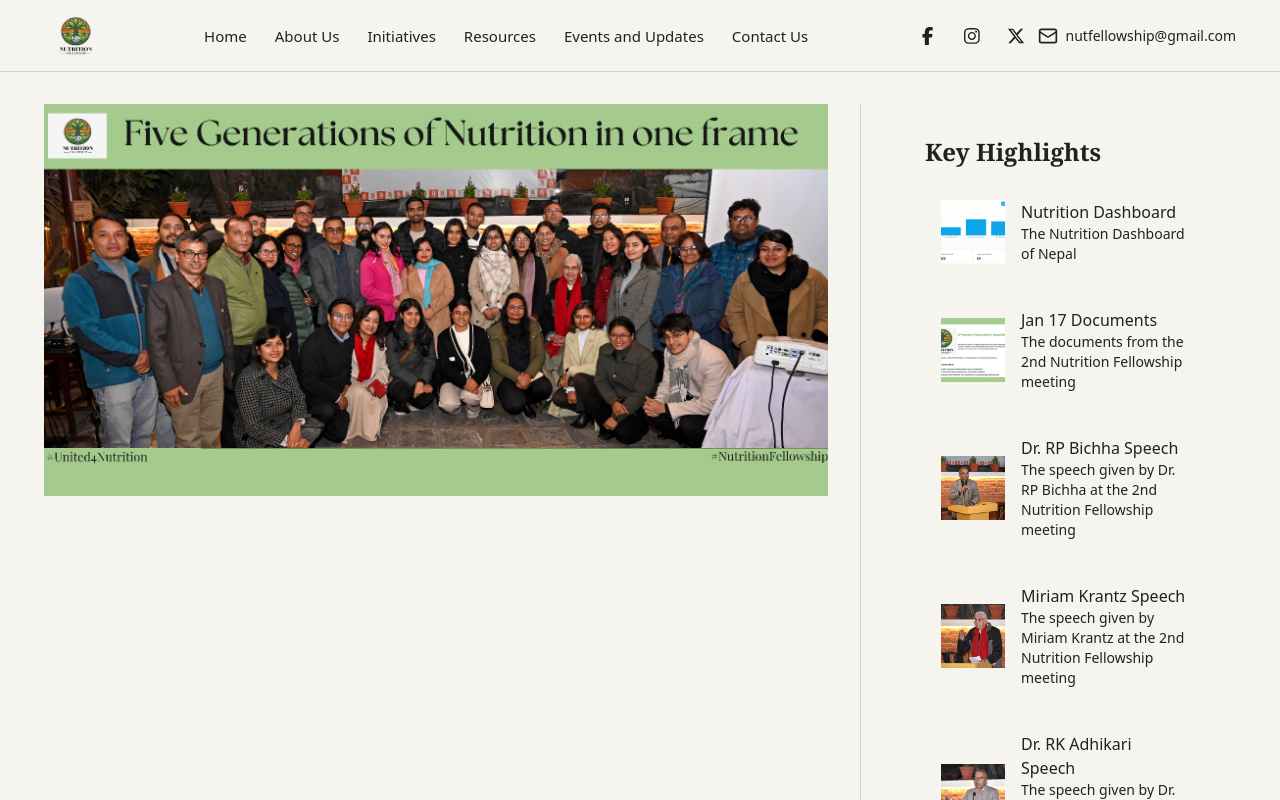
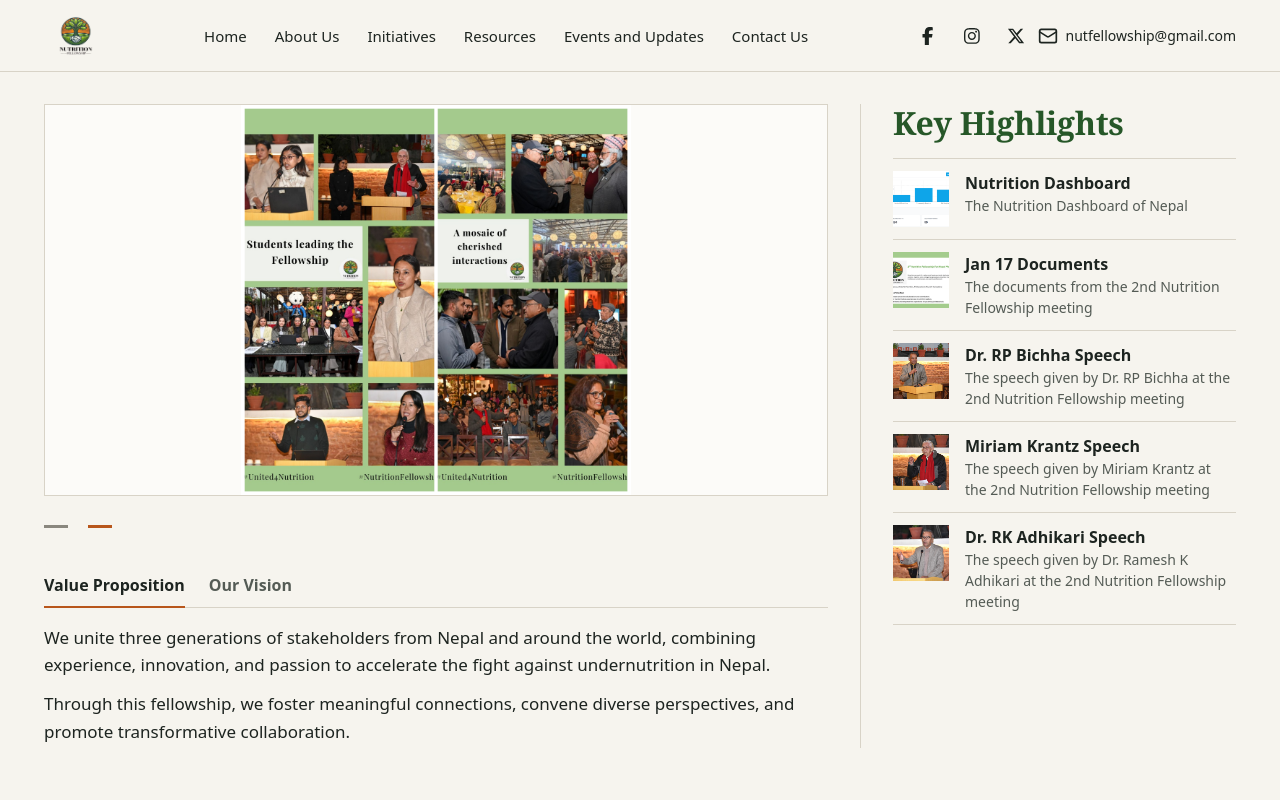
Before and after one commit to vital4nepal/nutrition-fellowship, a React (Create React App) app: page / in a window 1280 px wide. Shown: the top 800 px of the page. Built offline with nearby package versions, Linux system fonts and the light colour scheme.

Commit message:
[style] hero slider, about tabs and key highlights list

```diff
--- a/src/components/CoverpageLeft.js
+++ b/src/components/CoverpageLeft.js
@@ -1,145 +1,148 @@
 import React, { useState, useEffect } from 'react';
 
-const CombinedCoverAbout = () => {
-  const [currentSlide, setCurrentSlide] = useState(0);
-  const [activeTab, setActiveTab] = useState('value');
+const SLIDE_INTERVAL_MS = 5000;
 
-  const images = [
-    "/ImageSlider/5generations.jpeg",
-    "/ImageSlider/Cover-collage.png",
+const slides = [
+  { src: '/ImageSlider/5generations.jpeg', width: 1600, height: 800, fit: 'object-cover' },
+  { src: '/ImageSlider/Cover-collage.png', width: 1080, height: 1080, fit: 'object-contain' },
 ];
 
-  const pillars = ["Celebrate", "Convene", "Coach", "Collaborate", "Connect"];
+const pillars = ['Celebrate', 'Convene', 'Coach', 'Collaborate', 'Connect'];
 
-  const totalSlides = images.length + 1; // +1 for AboutUs section
-
-  useEffect(() => {
-    const timer = setInterval(() => {
-      setCurrentSlide((prev) => (prev + 1) % totalSlides);
-    }, 5000); // 5 seconds per slide
-
-    return () => clearInterval(timer);
-  }, [totalSlides]);
-
-  const AboutUsContent = () => (
-    <div className="w-full h-screen flex items-center p-4 md:p-8">
-      <div className="w-full bg-gray-100 rounded-lg shadow-lg p-4 md:p-8">
-        <div className="flex justify-center space-x-4 mb-6">
-          <button
-            onClick={() => setActiveTab('value')}
-            className={`px-4 py-2 ${activeTab === 'value' ? 'font-bold' : ''}`}
-          >
-            Value Proposition
-          </button>
-          <button
-            onClick={() => setActiveTab('vision')}
-            className={`px-4 py-2 ${activeTab === 'vision' ? 'font-bold' : ''}`}
-          >
-            Our Vision
-          </button>
-        </div>
-
-        <div className="flex flex-col md:flex-row items-center">
-          <div className="w-full md:w-1/3">
-            {activeTab === 'value' &&
-              <p className="text-left text-[#265728] text-xl md:text-2xl">
-                Our Value Proposition
+const tabs = [
+  {
+    id: 'value',
+    label: 'Value Proposition',
+    panel: (
+      <div className="space-y-3 text-body text-ink">
+        <p>
+          We unite three generations of stakeholders from Nepal and around the world, combining experience, innovation, and passion to accelerate the fight against undernutrition in Nepal.
         </p>
-            }
-            {activeTab === 'vision' &&
-              <p className="text-left text-[#265728] text-xl md:text-2xl">
-                "No Nepali is deprived of right to be free from undernutrition and suffer from ills effect of overnutrition"
-              </p>
-            }
-          </div>
-
-          <div className="w-full md:w-2/3 p-4 md:p-6 rounded-lg shadow-md">
-            {activeTab === 'value' && (
-              <div className="text-center">
-                <p className="text-md md:text-lg leading-relaxed">
-                  We unite three generations of stakeholders from Nepal and around the world—combining experience, innovation, and passion to accelerate the fight against undernutrition in Nepal.
-                </p>
-                <p className="text-md md:text-lg leading-relaxed">
+        <p>
           Through this fellowship, we foster meaningful connections, convene diverse perspectives, and promote transformative collaboration.
         </p>
       </div>
-            )}
-
-            {activeTab === 'vision' && (
-              <div className="space-y-6 md:space-y-8">
-                <div className="text-center">
-                  <p className="text-lg md:text-xl leading-relaxed mb-4 md:mb-8">
+    ),
+  },
+  {
+    id: 'vision',
+    label: 'Our Vision',
+    panel: (
+      <div className="space-y-3">
+        <p className="font-serif text-sub font-semibold text-green">
+          "No Nepali is deprived of right to be free from undernutrition and suffer from ills effect of overnutrition"
+        </p>
+        <p className="text-body text-muted">
           "Bound by purpose, United for Nutrition: A fellowship to Nourish Generations"
         </p>
+        <ul className="flex flex-wrap gap-x-4 gap-y-1 text-[0.9375rem] font-semibold text-green">
+          {pillars.map((pillar) => (
+            <li key={pillar}>{pillar}</li>
+          ))}
+        </ul>
       </div>
-                <div className="text-center font-bold">
-                  <div className="relative w-48 h-48 md:w-64 md:h-64 flex items-center justify-center mx-auto">
-                    <img src="/nutrition_logo333.png" alt="Nutrition Logo" className="absolute w-16 h-16 md:w-22 md:h-20" />
-                    {pillars.map((pillar, index) => (
+    ),
+  },
+];
+
+const prefersReducedMotion = () => window.matchMedia('(prefers-reduced-motion: reduce)').matches;
+
+const CoverpageLeft = () => {
+  const [currentSlide, setCurrentSlide] = useState(0);
+  const [activeTab, setActiveTab] = useState(tabs[0].id);
+  const [paused, setPaused] = useState(false);
+  const [stopped, setStopped] = useState(false);
+
+  useEffect(() => {
+    if (paused || stopped || prefersReducedMotion()) return undefined;
+    const timer = setInterval(() => {
+      setCurrentSlide((prev) => (prev + 1) % slides.length);
+    }, SLIDE_INTERVAL_MS);
+    return () => clearInterval(timer);
+  }, [paused, stopped]);
+
+  const selectSlide = (index) => {
+    setCurrentSlide(index);
+    setStopped(true);
+  };
+
+  return (
+    <>
       <div
-                        key={index}
-                        className="absolute w-16 h-16 md:w-20 md:h-20 flex items-center justify-center bg-gray-300 rounded-full text-xs md:text-sm"
-                        style={{
-                          transform: `rotate(${index * 72}deg) translate(80px) rotate(-${index * 72}deg)`
-                        }}
+        onMouseEnter={() => setPaused(true)}
+        onMouseLeave={() => setPaused(false)}
+        onFocus={() => setPaused(true)}
+        onBlur={() => setPaused(false)}
       >
-                        {pillar}
+        <div className="relative aspect-[2/1] overflow-hidden border border-line bg-surface">
+          {slides.map((slide, index) => {
+            const active = index === currentSlide;
+            return (
+              <img
+                key={slide.src}
+                src={slide.src}
+                alt={`Slide ${index + 1}`}
+                width={slide.width}
+                height={slide.height}
+                loading={index === 0 ? 'eager' : 'lazy'}
+                fetchpriority={index === 0 ? 'high' : undefined}
+                aria-hidden={!active}
+                className={`absolute inset-0 h-full w-full transition-opacity duration-300 ${slide.fit} ${active ? 'opacity-100' : 'opacity-0'}`}
+              />
+            );
+          })}
+        </div>
+        <div className="mt-2 flex">
+          {slides.map((slide, index) => (
+            <button
+              key={slide.src}
+              type="button"
+              aria-label={`Slide ${index + 1}`}
+              aria-current={index === currentSlide || undefined}
+              onClick={() => selectSlide(index)}
+              className="flex h-11 w-11 items-center"
+            >
+              <span className={`h-[3px] w-6 transition-colors ${index === currentSlide ? 'bg-accent' : 'bg-line-strong'}`} />
+            </button>
+          ))}
+        </div>
+      </div>
+
+      <div id="aboutus" className="mt-4">
+        <div role="tablist" className="flex gap-6 border-b border-line">
+          {tabs.map((tab) => (
+            <button
+              key={tab.id}
+              type="button"
+              role="tab"
+              id={`about-tab-${tab.id}`}
+              aria-selected={tab.id === activeTab}
+              aria-controls={`about-panel-${tab.id}`}
+              onClick={() => setActiveTab(tab.id)}
+              className={`-mb-px h-11 border-b-2 text-base font-semibold transition-colors hover:text-green ${
+                tab.id === activeTab ? 'border-accent text-ink' : 'border-transparent text-muted'
+              }`}
+            >
+              {tab.label}
+            </button>
+          ))}
+        </div>
+        <div className="min-h-[140px] pt-4">
+          {tabs.map((tab) => (
+            <div
+              key={tab.id}
+              role="tabpanel"
+              id={`about-panel-${tab.id}`}
+              aria-labelledby={`about-tab-${tab.id}`}
+              hidden={tab.id !== activeTab}
+            >
+              {tab.panel}
             </div>
           ))}
         </div>
       </div>
-              </div>
-            )}
-          </div>
-        </div>
-      </div>
-    </div>
-  );
-
-  return (
-    <div className="relative w-full h-screen overflow-hidden">
-      <div
-        className={`absolute top-0 left-0 w-full h-full flex items-center justify-center transition-opacity duration-1000 ${
-            currentSlide === 0 ? 'opacity-100 z-10' : 'opacity-0 -z-10'
-        }`}
-      >
-        <AboutUsContent />
-      </div>
-
-      {images.map((img, index) => (
-        <div
-          key={index}
-          className={`absolute top-0 left-0 w-full h-full transition-opacity duration-1000 ${
-            index + 1 === currentSlide ? 'opacity-100' : 'opacity-0'
-          }`}
-        >
-          <img
-            src={img}
-            alt={`Slide ${index + 1}`}
-            className="w-auto h-auto max-w-full max-h-full object-contain mx-auto"
-          />
-        </div>
-      ))}
-
-      <div className="absolute bottom-4 left-1/2 transform -translate-x-1/2 flex space-x-2">
-        <button
-          className={`w-3 h-3 rounded-full ${
-            currentSlide === 0 ? 'bg-[#265728]' : 'bg-[#265728]/50'
-          }`}
-          onClick={() => setCurrentSlide(0)}
-        />
-        {images.map((_, index) => (
-          <button
-            key={index}
-            className={`w-3 h-3 rounded-full ${
-              index + 1 === currentSlide ? 'bg-white' : 'bg-white/50'
-            }`}
-            onClick={() => setCurrentSlide(index + 1)}
-          />
-        ))}
-      </div>
-    </div>
+    </>
   );
 };
 
-export default CombinedCoverAbout;
+export default CoverpageLeft;
--- a/src/components/CoverpageRight.js
+++ b/src/components/CoverpageRight.js
@@ -1,233 +1,68 @@
-// // Coverpage-right.js
-// import React from 'react';
-// import { useNavigate } from 'react-router-dom';
-
-// const CoverpageRight = () => {
-//   const navigate = useNavigate();
-
-//   const highlights = [
-//     {
-//       id: 1,
-//       image: "/KeyHighlights/NutritionDashboard.png",
-//       topic: "Nutrition Dashboard",
-//       description: "The Nutrition Dashboard of Nepal",
-//       link: "/nutritiondashboard"
-//     },
-//     {
-//       id: 2,
-//       image: "/KeyHighlights/NFNbanner.jpeg",
-//       topic: "Jan 17 Documents",
-//       description: "The documents from the 2nd Nutrition Fellowship meeting",
-//       link: "/nfn2ndmeetdocs"
-//     },
-//     {
-//       id: 3,
-//       image: "/KeyHighlights/Dr. RP Bichha.jpg",
-//       topic: "Dr. RP Bichha Speech",
-//       description: "The speech given by Dr. RP Bichha at the 2nd Nutrition Fellowship meeting",
-//       link: "https://youtu.be/YxI-8DVWIQQ?si=tb7y2lsEyLm8_31v"
-//     },
-//     {
-//       id: 4,
-//       image: "/KeyHighlights/Miriam Krantz.jpg",
-//       topic: "Miriam Krantz Speech",
-//       description: "The speech given by Miriam Krantz at the 2nd Nutrition Fellowship meeting",
-//       link: "/miriamkrantzspeech"
-//     },
-//     {
-//       id: 5,
-//       image: "/KeyHighlights/Dr. Ramesh K Adhikari.jpg",
-//       topic: "Dr. RK Adhikari Speech",
-//       description: "The speech given by Dr. Ramesh K Adhikari at the 2nd Nutrition Fellowship meeting",
-//       link: "/dradhikarispeech"
-//     },
-
-//   ];
-
-//   return (
-//     <div className="w-full min-h-[50vh] lg:h-screen bg-gray-50 p-4 lg:p-8 overflow-y-auto order-2 lg:order-none ">
-//       <h1 className="text-xl lg:text-[22px] font-bold mb-4">Key Highlights</h1>
-//       <div className="space-y-2">
-//         {highlights.map((highlight) => (
-//           <div
-//             key={highlight.id}
-//             className="bg-white rounded-lg shadow-md p-3 lg:p-4 cursor-pointer hover:shadow-lg transition-shadow"
-//             onClick={() => navigate(highlight.link)}
-//           >
-//             <div className="flex justify-start items-center space-x-3 lg:space-x-4">
-//               <img
-//                 src={highlight.image}
-//                 alt={highlight.topic}
-//                 className="w-12 h-12 lg:w-16 lg:h-16 rounded-lg object-cover"
-//               />
-//               <div className="h-[60px] lg:h-[75px] w-auto">
-//                 <span className="text-[14px] lg:text-[16px]">{highlight.topic}</span>
-//                 <p className="text-[12px] lg:text-[14px] text-gray-600">{highlight.description}</p>
-//               </div>
-//             </div>
-//           </div>
-//         ))}
-//       </div>
-//     </div>
-//   );
-// };
-
-// export default CoverpageRight;
-
-
-// import React from 'react';
-
-// const CoverpageRight = () => {
-//   const handleClick = (link) => {
-//     window.location.href = link;
-//   };
-
-//   const highlights = [
-//     {
-//       id: 1,
-//       image: "/KeyHighlights/NutritionDashboard.png",
-//       topic: "Nutrition Dashboard",
-//       description: "The Nutrition Dashboard of Nepal",
-//       link: "https://nutrition-dashboard-vision.vercel.app/"
-//     },
-//     {
-//       id: 2,
-//       image: "/KeyHighlights/NFNbanner.jpeg",
-//       topic: "Jan 17 Documents",
-//       description: "The documents from the 2nd Nutrition Fellowship meeting",
-//       link: "https://drive.google.com/drive/folders/11yDaiLP9wzxMpP1vY4zqsY3uewHR__oO?usp=drive_link"
-//     },
-//     {
-//       id: 3,
-//       image: "/KeyHighlights/Dr. RP Bichha.jpg",
-//       topic: "Dr. RP Bichha Speech",
-//       description: "The speech given by Dr. RP Bichha at the 2nd Nutrition Fellowship meeting",
-//       link: "https://youtu.be/YxI-8DVWIQQ?si=tb7y2lsEyLm8_31v"
-//     },
-//     {
-//       id: 4,
-//       image: "/KeyHighlights/Miriam Krantz.jpg",
-//       topic: "Miriam Krantz Speech",
-//       description: "The speech given by Miriam Krantz at the 2nd Nutrition Fellowship meeting",
-//       // Update this with actual YouTube link
-//       link: "https://youtu.be/YxI-8DVWIQQ?si=tb7y2lsEyLm8_31v"
-//     },
-//     {
-//       id: 5,
-//       image: "/KeyHighlights/Dr. Ramesh K Adhikari.jpg",
-//       topic: "Dr. RK Adhikari Speech",
-//       description: "The speech given by Dr. Ramesh K Adhikari at the 2nd Nutrition Fellowship meeting",
-//       // Update this with actual YouTube link
-//       link: "https://youtu.be/YxI-8DVWIQQ?si=tb7y2lsEyLm8_31v"
-//     },
-//   ];
-
-//   return (
-//     <div className="w-full min-h-[50vh] lg:h-screen bg-gray-50 p-4 lg:p-8 overflow-y-auto order-2 lg:order-none">
-//       <h1 className="text-xl lg:text-[22px] font-bold mb-4">Key Highlights</h1>
-//       <div className="space-y-2">
-//         {highlights.map((highlight) => (
-//           <div
-//             key={highlight.id}
-//             className="bg-white rounded-lg shadow-md p-3 lg:p-4 cursor-pointer hover:shadow-lg transition-shadow group"
-//             onClick={() => handleClick(highlight.link)}
-//           >
-//             <div className="flex justify-start items-center space-x-3 lg:space-x-4">
-//               <img
-//                 src={highlight.image}
-//                 alt={highlight.topic}
-//                 className="w-12 h-12 lg:w-16 lg:h-16 rounded-lg object-cover"
-//               />
-//               <div className="h-[60px] lg:h-[75px] w-auto">
-//                 <span className="text-[14px] lg:text-[16px] group-hover:text-blue-600 transition-colors">
-//                   {highlight.topic}
-//                 </span>
-//                 <p className="text-[12px] lg:text-[14px] text-gray-600">{highlight.description}</p>
-//               </div>
-//             </div>
-//           </div>
-//         ))}
-//       </div>
-//     </div>
-//   );
-// };
-
-// export default CoverpageRight;
-
 import React from 'react';
-
-const CoverpageRight = () => {
-  const handleClick = (link) => {
-    window.location.href = link;
-  };
+import { SectionTitle } from './ui';
 
 const highlights = [
   {
-      id: 1,
-      image: "/KeyHighlights/NutritionDashboard.png",
-      topic: "Nutrition Dashboard",
-      description: "The Nutrition Dashboard of Nepal",
-      link: "https://nutrition-dashboard-vision.vercel.app/"
+    image: '/KeyHighlights/NutritionDashboard.png',
+    topic: 'Nutrition Dashboard',
+    description: 'The Nutrition Dashboard of Nepal',
+    link: 'https://nutrition-dashboard-vision.vercel.app/',
   },
   {
-      id: 2,
-      image: "/KeyHighlights/NFNbanner.jpeg",
-      topic: "Jan 17 Documents",
-      description: "The documents from the 2nd Nutrition Fellowship meeting",
-      link: "https://drive.google.com/drive/folders/11yDaiLP9wzxMpP1vY4zqsY3uewHR__oO?usp=drive_link"
+    image: '/KeyHighlights/NFNbanner.jpeg',
+    topic: 'Jan 17 Documents',
+    description: 'The documents from the 2nd Nutrition Fellowship meeting',
+    link: 'https://drive.google.com/drive/folders/11yDaiLP9wzxMpP1vY4zqsY3uewHR__oO?usp=drive_link',
   },
   {
-      id: 3,
-      image: "/KeyHighlights/Dr. RP Bichha.jpg",
-      topic: "Dr. RP Bichha Speech",
-      description: "The speech given by Dr. RP Bichha at the 2nd Nutrition Fellowship meeting",
-      link: "https://youtu.be/YxI-8DVWIQQ?si=tb7y2lsEyLm8_31v"
+    image: '/KeyHighlights/Dr. RP Bichha.jpg',
+    topic: 'Dr. RP Bichha Speech',
+    description: 'The speech given by Dr. RP Bichha at the 2nd Nutrition Fellowship meeting',
+    link: 'https://youtu.be/YxI-8DVWIQQ?si=tb7y2lsEyLm8_31v',
   },
   {
-      id: 4,
-      image: "/KeyHighlights/Miriam Krantz.jpg",
-      topic: "Miriam Krantz Speech",
-      description: "The speech given by Miriam Krantz at the 2nd Nutrition Fellowship meeting",
-      link: "https://youtu.be/YxI-8DVWIQQ?si=tb7y2lsEyLm8_31v"
+    image: '/KeyHighlights/Miriam Krantz.jpg',
+    topic: 'Miriam Krantz Speech',
+    description: 'The speech given by Miriam Krantz at the 2nd Nutrition Fellowship meeting',
+    link: 'https://youtu.be/YxI-8DVWIQQ?si=tb7y2lsEyLm8_31v',
   },
   {
-      id: 5,
-      image: "/KeyHighlights/Dr. Ramesh K Adhikari.jpg",
-      topic: "Dr. RK Adhikari Speech",
-      description: "The speech given by Dr. Ramesh K Adhikari at the 2nd Nutrition Fellowship meeting",
-      link: "https://youtu.be/YxI-8DVWIQQ?si=tb7y2lsEyLm8_31v"
+    image: '/KeyHighlights/Dr. Ramesh K Adhikari.jpg',
+    topic: 'Dr. RK Adhikari Speech',
+    description: 'The speech given by Dr. Ramesh K Adhikari at the 2nd Nutrition Fellowship meeting',
+    link: 'https://youtu.be/YxI-8DVWIQQ?si=tb7y2lsEyLm8_31v',
   },
 ];
 
-  return (
-    <div className="w-full min-h-[50vh] md:min-h-0 lg:h-screen bg-gray-50 p-4 lg:p-8 overflow-y-auto
-                    order-last">
-      <h1 className="text-xl lg:text-2xl font-bold mb-4">Key Highlights</h1>
-      <div className="space-y-3">
+const CoverpageRight = () => (
+  <>
+    <SectionTitle>Key Highlights</SectionTitle>
+    <ul className="mt-4 border-t border-line">
       {highlights.map((highlight) => (
-          <div
-            key={highlight.id}
-            className="bg-white rounded-lg shadow-md p-3 lg:p-4 cursor-pointer hover:shadow-lg transition-shadow group"
-            onClick={() => handleClick(highlight.link)}
+        <li key={highlight.topic}>
+          <a
+            href={highlight.link}
+            className="group flex min-h-[80px] gap-4 border-b border-line py-3"
           >
-            <div className="flex justify-start items-center space-x-3 lg:space-x-4">
             <img
               src={highlight.image}
-                alt={highlight.topic}
-                className="w-12 h-12 lg:w-16 lg:h-16 rounded-lg object-cover"
+              alt=""
+              width={56}
+              height={56}
+              loading="lazy"
+              className="h-12 w-12 shrink-0 object-cover lg:h-14 lg:w-14"
             />
-              <div className="flex-1">
-                <span className="text-sm lg:text-base font-medium group-hover:text-blue-600 transition-colors block">
+            <span className="min-w-0">
+              <span className="block text-base font-semibold text-ink underline-offset-4 transition-colors group-hover:text-green group-hover:underline">
                 {highlight.topic}
               </span>
-                <p className="text-xs lg:text-sm text-gray-600">{highlight.description}</p>
-              </div>
-            </div>
-          </div>
+              <span className="line-clamp-2 block text-meta text-muted">{highlight.description}</span>
+            </span>
+          </a>
+        </li>
       ))}
-      </div>
-    </div>
+    </ul>
+  </>
 );
-};
 
 export default CoverpageRight;
```
Lines whose indentation alone changed are shown as unchanged.
